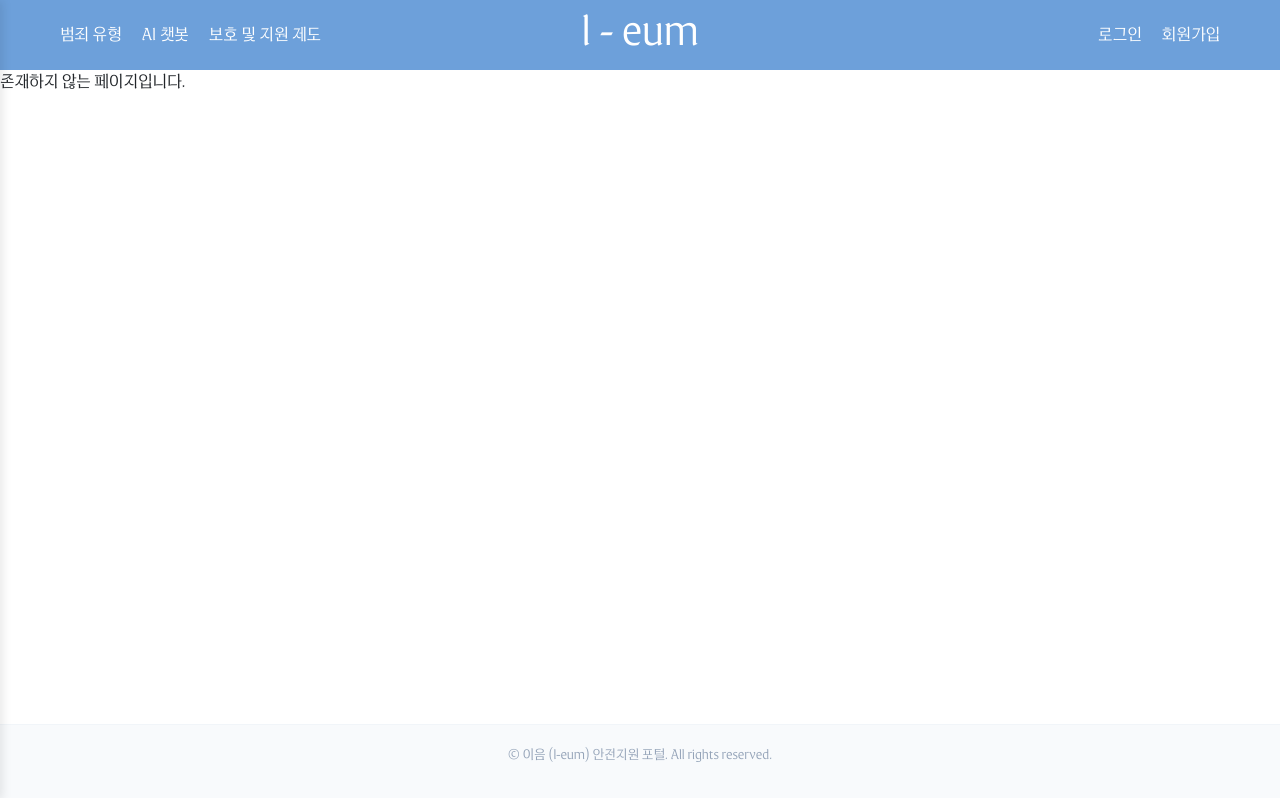
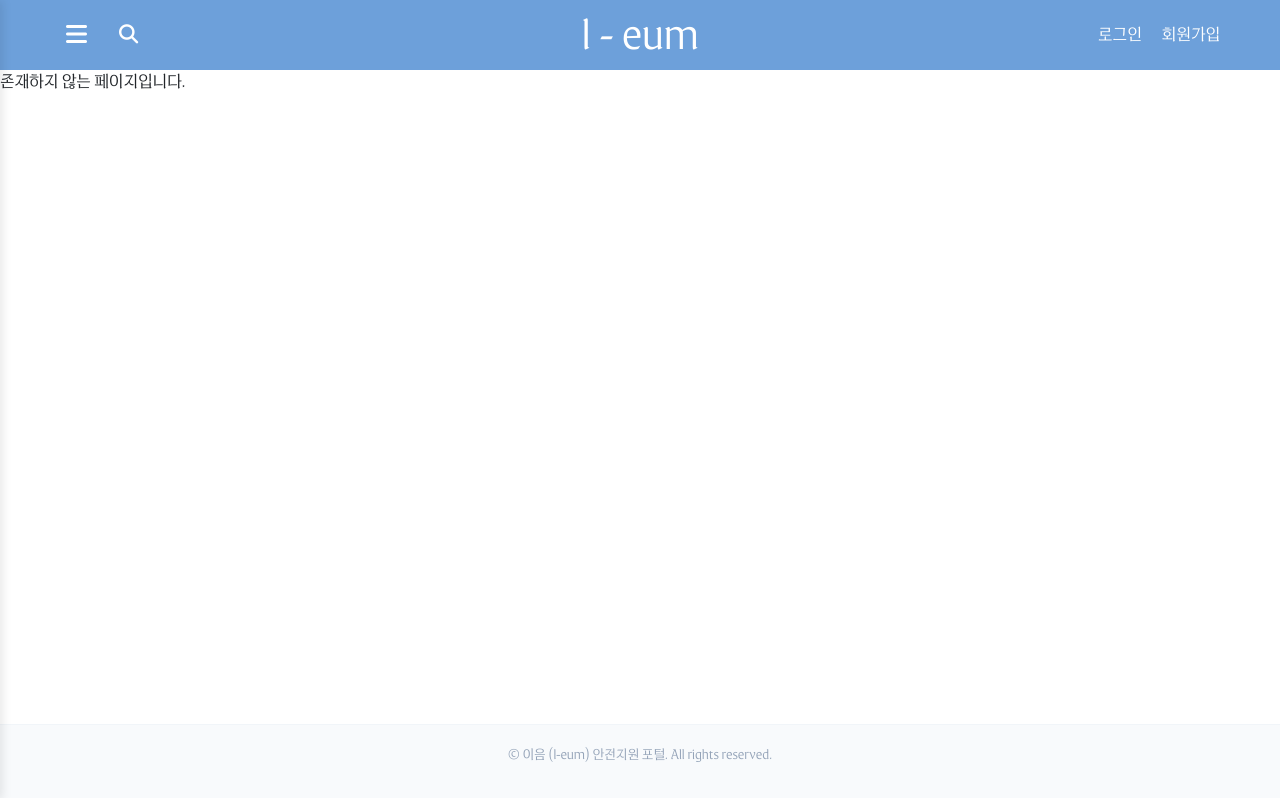
Before and after one commit to jinjinx28/I-eum, a React (Vite) app in the folder front/: page /crimemenu/1 in a window 1280 px wide. Built offline with nearby package versions, Linux system fonts and the light colour scheme.

Commit message:
feat - Implement search overlay functionality

```diff
--- a/front/package.json
+++ b/front/package.json
@@ -10,6 +10,7 @@
     "preview": "vite preview"
   },
   "dependencies": {
+    "@fortawesome/fontawesome-free": "^7.2.0",
     "axios": "^1.17.0",
     "bootstrap": "^5.3.8",
     "react": "^19.2.6",
--- a/front/src/component/NavGroup.jsx
+++ b/front/src/component/NavGroup.jsx
@@ -1,36 +1,31 @@
-import React, { useState, useEffect } from 'react';
+import React, { useState } from 'react';
 import { useNavigate } from 'react-router-dom';
 import '../css/Nav.css';
 
 function NavGroup() {
   const navigate = useNavigate();
   const [isOpen, setIsOpen] = useState(false);
-  const [isMobile, setIsMobile] = useState(window.innerWidth <= 992);
+  const [isSearchOpen, setIsSearchOpen] = useState(false);
 
   const MENU_ITEMS = [
     { name : '범죄 유형', path : '/crimemenu' },
     { name : 'AI 챗봇', path : '/aichat' },
-    { name : '보호 및 지원 제도', path : 'support'}
+    { name : '보호 및 지원 제도', path : '/support'}
   ];
-
-  useEffect(() => {
-    const handleResize = () => setIsMobile(window.innerWidth <= 992);
-    window.addEventListener('resize', handleResize);
-    return () => window.removeEventListener('resize', handleResize);
-  }, []);
 
   return (
     <>
       <header className="header">
         <div className="header-container">
-          <div className="header-left">
-            <button className="header-toggle" onClick={() => setIsOpen(true)}>≡</button>
-            <ul className="header-menu">
-              {MENU_ITEMS.map((item) => (
-                <li key={item.name}><a onClick={() => navigate(item.path)}>{item.name}</a></li>
-              ))}
-            </ul>
+          <div className='header-left'>
+            <button className="header-toggle" onClick={() => setIsOpen(true)}>
+              <i className="fa-solid fa-bars"></i>
+            </button>
+            <button className="search-icon-btn" onClick={() => setIsSearchOpen(true)}>
+              <i className="fa-solid fa-magnifying-glass"></i>
+            </button>
           </div>
+
           <h1 className="logo"><a onClick={() => navigate('/')}>I - eum</a></h1>
           <div className="header-right">
             <a onClick={() => navigate('/login')}>로그인</a>
@@ -38,6 +33,15 @@ function NavGroup() {
           </div>
         </div>
       </header>
+
+      {isSearchOpen && (
+        <div className="search-overlay">
+          <div className="search-box">
+            <input type="text" placeholder="범죄 정보를 검색하세요..." autoFocus />
+            <button onClick={() => setIsSearchOpen(false)}>닫기</button>
+          </div>
+        </div>
+      )}
 
       <div className={`sidebar ${isOpen ? 'active' : ''}`}>
         <button className='closeBtn' onClick={() => setIsOpen(false)}>x</button>
--- a/front/src/css/Nav.css
+++ b/front/src/css/Nav.css
@@ -1,3 +1,4 @@
+/* header*/
 .header {
     height: 70px;
     background: var(--primary-color);
@@ -15,18 +16,30 @@
     display: flex;
     align-items: center;
     justify-content: space-between;
+    position: relative;
 }
 
-.header-left, .logo, .header-right {
-    flex: 1;
+.header-left {
     display: flex;
     align-items: center;
     gap: 20px;
+    z-index: 1;
 }
 
-.header-left { justify-content: flex-start;}
-.logo { justify-content: center; }
-.header-right { justify-content: flex-end; }
+.header-toggle {
+    background: none;
+    border: none;
+    color: var(--text-light);
+    font-size: 1.5rem;
+    cursor: pointer;
+}
+
+.header-right {
+    display: flex;
+    align-items: center;
+    gap: 20px;
+    z-index: 1;
+}
 
 header.header .header-container a {
     color: var(--text-light);
@@ -34,29 +47,27 @@ header.header .header-container a {
     cursor: pointer;
 }
 
-header.header .header-container a:hover {
+.header-right a:hover,
+.header-left button:hover,
+.search-icon-btn:hover {
+    color: var(--text-light) !important;
+    background: none;
+}
+
+/* logo */
+.logo {
+    position: absolute;
+    left: 50%;
+    transform: translateX(-50%);
+    margin: 0;
+    z-index: 0;
+}
+
+.logo:hover{
     color: var(--text-light);
 }
 
-.header-menu {
-    display: flex;
-    list-style: none;
-    gap: 20px;
-    margin: 0;
-    padding: 0;
-}
-
-.header-menu li { white-space: nowrap; }
-
-.header-toggle {
-    display: none;
-    background: none;
-    border: none;
-    color: var(--text-light);
-    font-size: 1.5rem;
-    cursor: pointer;
-}
-
+/* sidebar */
 .sidebar {
     position: fixed;
     top: 0;
@@ -75,6 +86,7 @@ header.header .header-container a:hover {
 .sidebar ul li { margin-bottom: 30px; font-size: 1.3rem; font-weight: 500; }
 .sidebar ul li a { cursor: pointer; color: #333; text-decoration: none; }
 
+/* overlay*/
 .overlay {
     position: fixed;
     top: 0; left: 0; width: 100%; height: 100%;
@@ -82,6 +94,7 @@ header.header .header-container a:hover {
     z-index: 9998;
 }
 
+/* close button */
 .closeBtn {
     display: block;
     margin-left: auto;
@@ -91,7 +104,59 @@ header.header .header-container a:hover {
     cursor: pointer;
 }
 
-@media (max-width: 992px) {
-    .header-toggle { display: block; }
-    .header-menu { display: none; }
+/* search */
+.search-icon-btn {
+    background: none;
+    border: none;
+    color: var(--text-light);
+    cursor: pointer;
+    font-size: 1.2rem;
 }
+
+.search-overlay {
+    position: fixed;
+    top: 0;
+    left: 0;
+    width: 100%;
+    height: 100%;
+    background: rgba(145, 144, 144, 0.85);
+    z-index: 10000;
+    display: flex;
+    justify-content: center;
+    align-items: flex-start;
+    padding-top: 100px;
+    pointer-events: auto;
+}
+
+.search-box {
+    width: 80%;
+    max-width: 600px;
+    display: flex;
+    gap: 10px;
+    background: #ffffff;
+    padding: 20px;
+    border-radius: 12px;
+    box-shadow: 0 10px 30px rgba(0,0,0,0.2);
+}
+
+.search-box input {
+    flex: 1;
+    padding: 12px;
+    border: 1px solid #e0e0e0;
+    border-radius: 8px;
+    font-size: 1rem;
+    outline: none;
+}
+
+.search-box input:focus {
+    border-color: var(--primary-color);
+}
+
+.search-box button {
+    padding: 10px 20px;
+    background: var(--primary-color);
+    color: white;
+    border: none;
+    border-radius: 5px;
+    cursor: pointer;
+}
```
Also changed, not shown: 1 other file (tests, documents, lock files or other folders).
